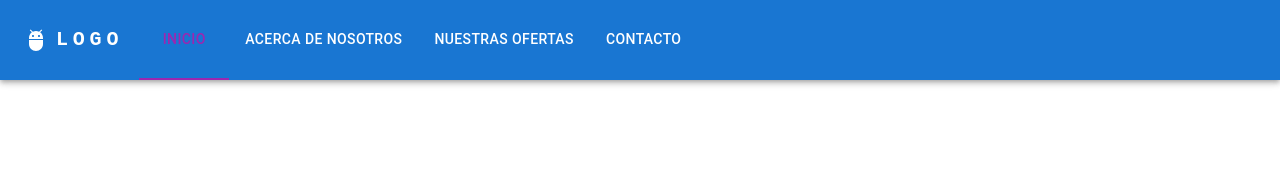
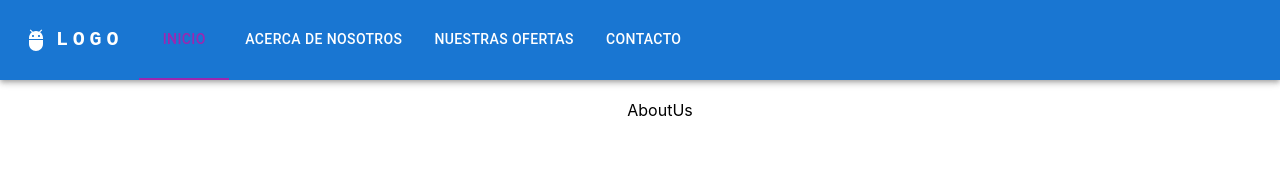
Before and after one commit to santiagocj22/motocar, a React (Create React App) app: page /about in a window 1280 px wide. Shown: the top 190 px of the page. Built offline with nearby package versions, Linux system fonts and the light colour scheme.

Commit message:
feat(frontend):pages

```diff
--- /dev/null
+++ b/src/pages/AboutUs.js
@@ -0,0 +1,7 @@
+import React from "react";
+
+function AboutUs() {
+  return <div>AboutUs</div>;
+}
+
+export default AboutUs;
--- /dev/null
+++ b/src/pages/Contact.js
@@ -0,0 +1,7 @@
+import React from "react";
+
+function Contact() {
+  return <div>Contact</div>;
+}
+
+export default Contact;
--- /dev/null
+++ b/src/pages/OurOfferts.js
@@ -0,0 +1,7 @@
+import React from "react";
+
+function OurOfferts() {
+  return <div>OurOfferts</div>;
+}
+
+export default OurOfferts;
--- a/src/pages/index.js
+++ b/src/pages/index.js
@@ -1 +1,4 @@
 export { default as HomePage } from "./HomePage";
+export { default as Contact } from "./Contact";
+export { default as OurOfferts } from "./OurOfferts";
+export { default as AboutUs } from "./AboutUs";
```
Also changed, not shown: src/routes/routes.js (+4 -4 lines).
